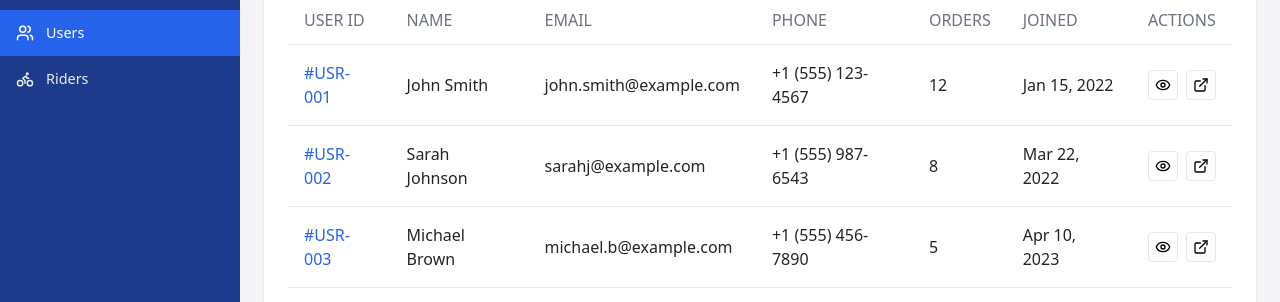
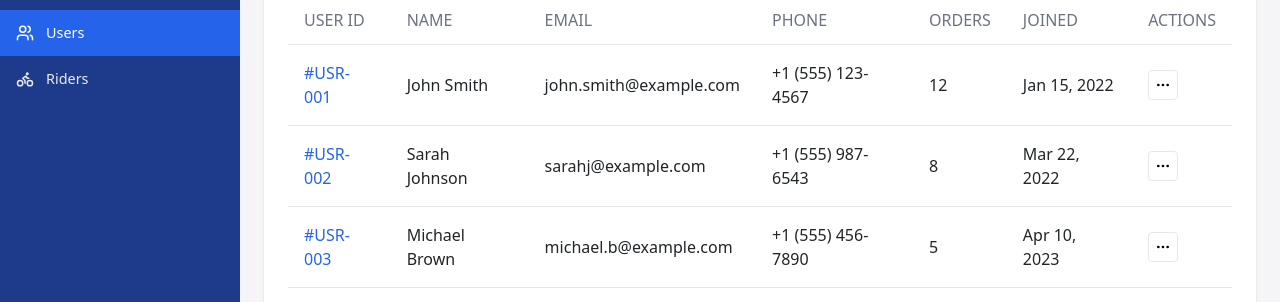
Before and after one commit to Azrielski/Deliveroo, a React (Vite) app in the folder frontend/delivery/: page /admin/users in a window 1280 px wide. Shown: the part 167-469 px from the top of the page. Built offline with nearby package versions, Linux system fonts and the light colour scheme.

Commit message:
Improved the Admin Dashboard

```diff
--- a/frontend/delivery/src/Admin/components/Sidebar.jsx
+++ b/frontend/delivery/src/Admin/components/Sidebar.jsx
@@ -1,16 +1,18 @@
 import React from "react";
-import { NavLink } from "react-router-dom";
+import { NavLink, Link, useNavigate } from "react-router-dom";
 import { LayoutDashboard, ShoppingCart, Users, Bike, LogOut } from "lucide-react";
 import "./Sidebar.css";
 
 const Sidebar = () => {
+  const navigate = useNavigate();
+
   return (
     <div className="sidebar">
       <div className="sidebar-header">
-        <div className="logo-container">
+        <Link to="/admin/dashboard" className="logo-container" style={{ textDecoration: 'none', color: 'inherit' }}>
           <Bike className="sidebar-logo" />
           <h1 className="sidebar-title">Deliveroo Admin</h1>
-        </div>
+        </Link>
       </div>
 
       <nav className="sidebar-nav">
@@ -56,7 +58,7 @@ const Sidebar = () => {
       </nav>
 
       <div className="sidebar-footer">
-        <button className="logout-btn">
+        <button className="logout-btn" onClick={() => navigate('/')}>
           <LogOut className="logout-icon" />
           <span>Logout</span>
         </button>
--- a/frontend/delivery/src/Admin/components/UsersTable.css
+++ b/frontend/delivery/src/Admin/components/UsersTable.css
@@ -130,3 +130,33 @@
     color: white;
     border-color: #2563eb;
   }
+
+.dropdown-menu {
+    position: absolute;
+    top: 100%;
+    right: 0;
+    background-color: white;
+    box-shadow: 0 2px 10px rgba(0, 0, 0, 0.1);
+    border-radius: 4px;
+    padding: 8px 0;
+    z-index: 100;
+    min-width: 120px;
+  }
+
+  .dropdown-item {
+    display: flex;
+    align-items: center;
+    gap: 8px;
+    width: 100%;
+    padding: 8px 16px;
+    background: none;
+    border: none;
+    text-align: left;
+    font-size: 0.875rem;
+    cursor: pointer;
+    color: #374151;
+  }
+
+  .dropdown-item:hover {
+    background-color: #f3f4f6;
+  }
--- a/frontend/delivery/src/Admin/components/UsersTable.jsx
+++ b/frontend/delivery/src/Admin/components/UsersTable.jsx
@@ -1,9 +1,10 @@
 import React, { useState } from "react";
-import { Eye, ExternalLink } from "lucide-react";
+import { Eye, ExternalLink, MoreHorizontal } from "lucide-react"; // Added MoreHorizontal for the toggle button
 import "./UsersTable.css";
 
 const UsersTable = ({ users }) => {
   const [searchTerm, setSearchTerm] = useState('');
+  const [openDropdownId, setOpenDropdownId] = useState(null); // State to track open dropdown
 
   const trimmedSearchTerm = searchTerm.trim().toLowerCase();
 
@@ -56,13 +57,26 @@ const UsersTable = ({ users }) => {
                 <td>{user.orders}</td>
                 <td>{user.joined}</td>
                 <td>
-                  <div className="table-actions">
-                    <button className="action-button">
-                      <Eye className="action-icon" />
+                  <div style={{ position: 'relative' }}> {/* Relative container for absolute positioning */}
+                    <button
+                      className="action-button"
+                      onClick={() => setOpenDropdownId(openDropdownId === user.id ? null : user.id)}
+                    >
+                      <MoreHorizontal className="action-icon" /> {/* Icon to indicate a menu */}
                     </button>
-                    <button className="action-button">
-                      <ExternalLink className="action-icon" />
-                    </button>
+                    {openDropdownId === user.id && (
+                      <div className="dropdown-menu">
+                        <button className="dropdown-item">
+                          <Eye className="action-icon" /> View
+                        </button>
+                        <button className="dropdown-item">
+                          <ExternalLink className="action-icon" /> Open
+                        </button>
+                        {/* Add more options as needed */}
+                        <button className="dropdown-item">Edit</button>
+                        <button className="dropdown-item">Delete</button>
+                      </div>
+                    )}
                   </div>
                 </td>
               </tr>
```
